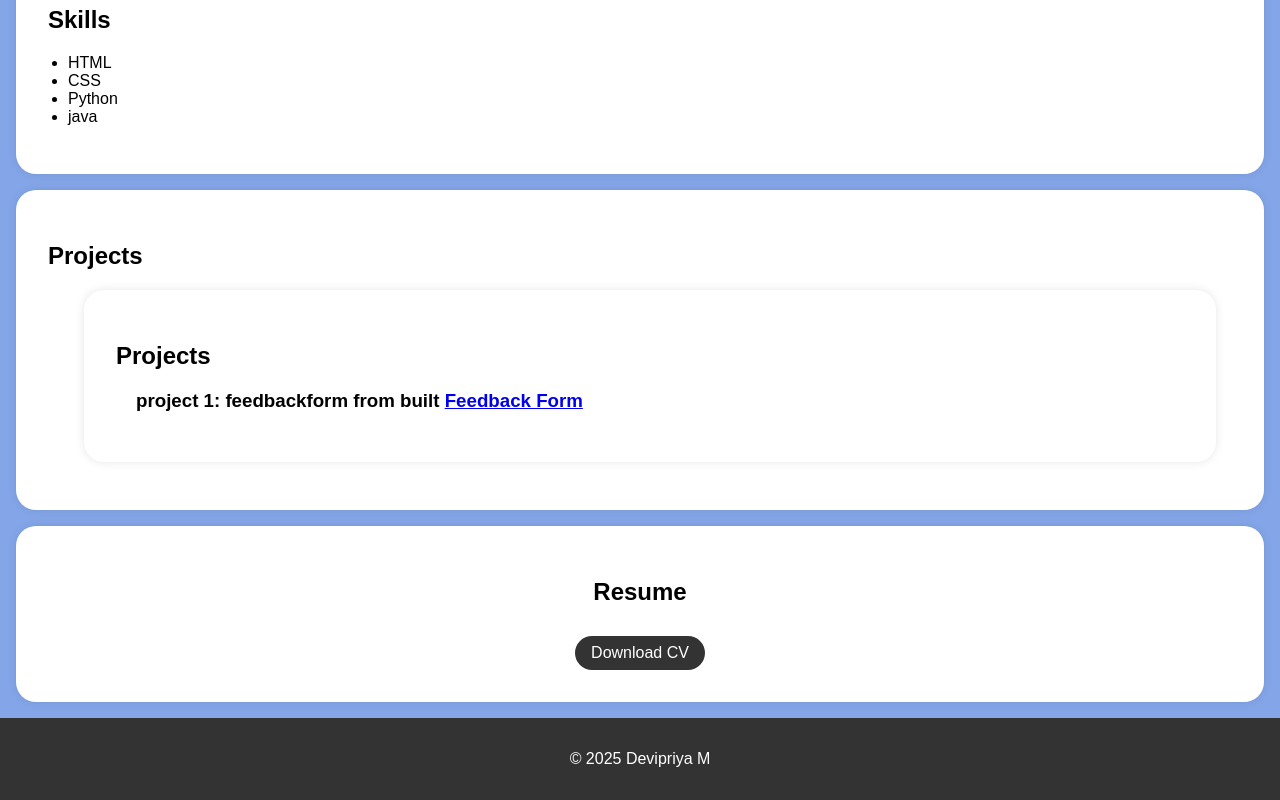
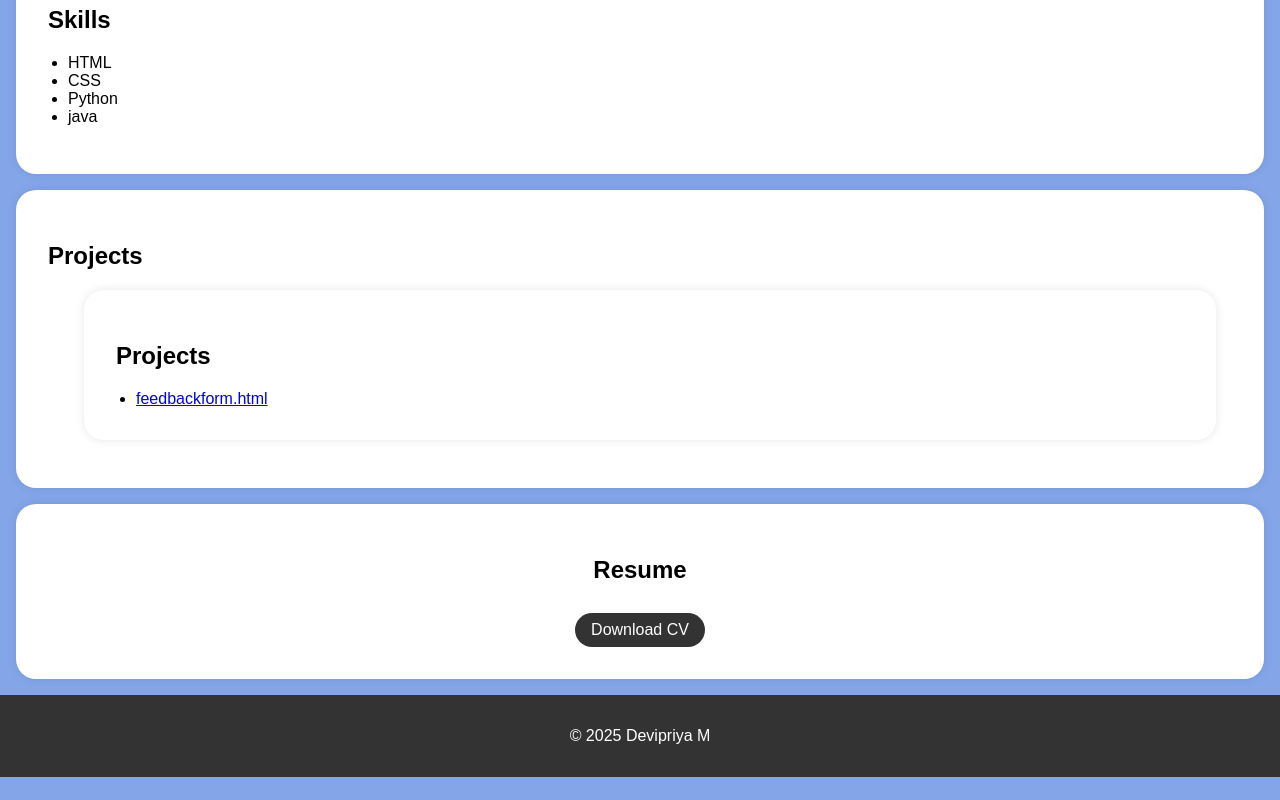
Before and after one commit to Devipriya08/digital-portfolio, a plain HTML site: page index.html in a window 1280 px wide. Shown: the part 710-1510 px from the top of the page. After the commit the page ends 1487 px from the top, so only its background shows below. Drawn offline with Linux system fonts and the light colour scheme.

Commit message:
Update index.html

```diff
--- a/index.html
+++ b/index.html
@@ -146,10 +146,8 @@
                 <div class="section-content">
                   <h2>Projects</h2>
                   <ul>
-                    <h3>project 1: feedbackform from built
-                      <a href="feedbackform.html">Feedback Form</a>
-                    </h3>
-                  </ul>
+                 <li><a href="#"> feedbackform.html</a></li>
+                     </ul>
                   </div>
               </section>
                 <!-- Add more project links here -->
```
